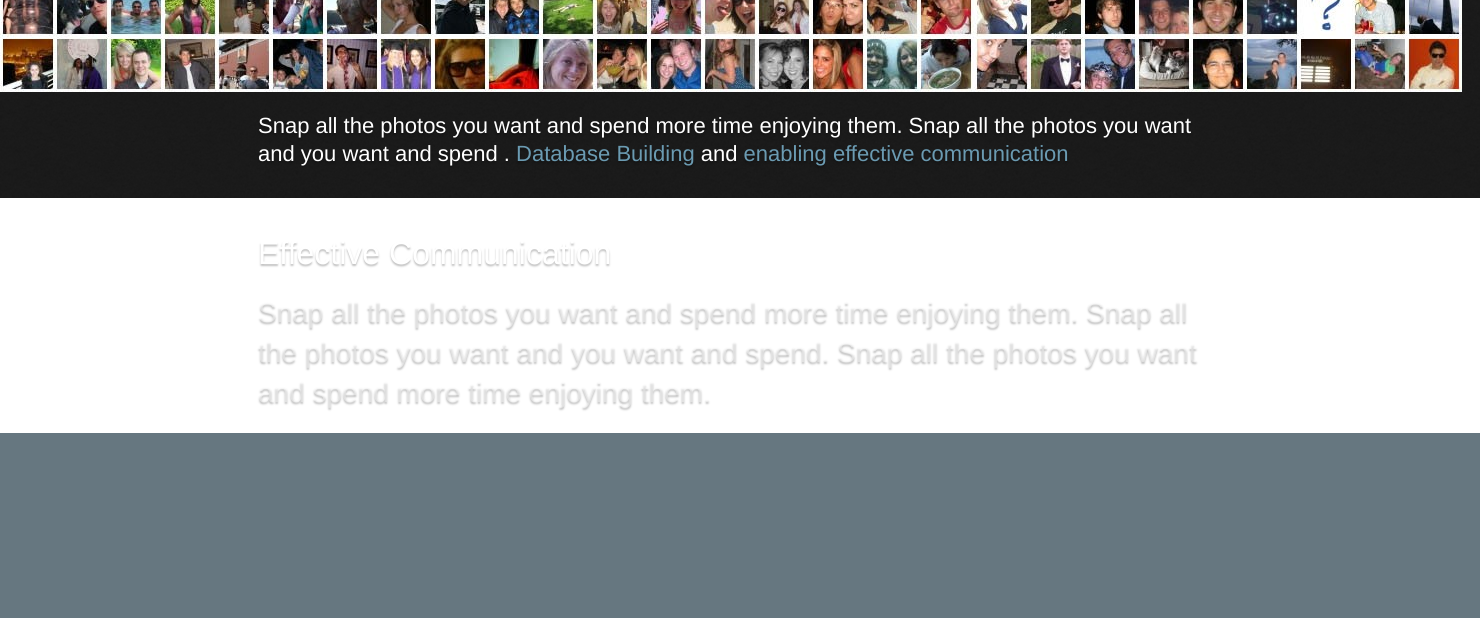
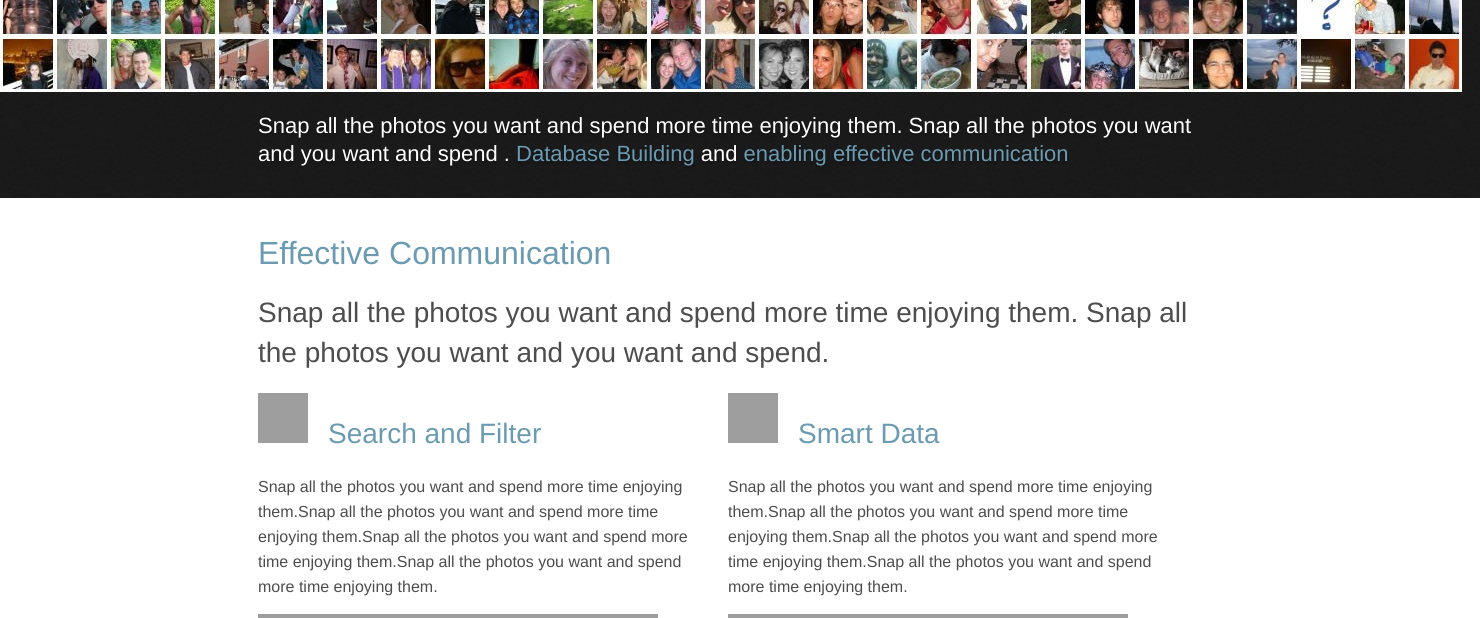
Before and after one commit to sriharimaneru/askra-repo, a Django app: template src/askra/templates/index.html in a window 1480 px wide. Shown: the part 2480-3098 px from the top of the page. Run offline with Django 3.2, Linux system fonts and the light colour scheme; the template is opened without the code that fills it, so the values that code supplies are empty; parts of the project's set-up code (start-up, migrations or seed data) failed here and were passed over; grey boxes are pictures that could not be loaded.

Commit message:
Added the Communication Section

```diff
--- a/src/askra/static/css/style.css
+++ b/src/askra/static/css/style.css
@@ -243,9 +243,50 @@ div#data-building {
 /************* END DATABASE BUILDING **************/
 
 
-div#communication-features {
-		background: #fff;
+/************* START COMMUNICATION **************/
+
+div#communication {
+	background: #fff;
+	text-shadow: none;
 }
+
+div#communication .section-title,div#communication p, div#communication .communication-section-subtitle{
+	color: #4D4D4D;
+}
+
+.communication-section-subtitle{
+	padding-bottom: 0px;
+}
+div#communication p{
+	line-height: 25px;
+	padding-bottom: 15px;
+}
+
+div#communication .section-title{
+	color: #6B9BB2;
+}
+
+.communication-feature{
+	width: 450px;
+	padding-right: 20px;
+	padding-bottom: 30px;
+}
+
+.communication-feature h2.section-subtitle{
+	color: #6B9BB2;
+}
+
+.communication-feature h2.section-subtitle img{
+	width: 50px;
+	height: 50px;
+	padding-right: 20px;
+}
+
+
+
+/************* END COMMUNICATION **************/
+
+
 
 div#about {
 	background: #667780;
--- a/src/askra/templates/index.html
+++ b/src/askra/templates/index.html
@@ -122,11 +122,32 @@ $(function(){
     <p class="continuation-text">Snap all the photos you want and spend more time enjoying them. Snap all the photos you want and you want and spend . <span> Database Building </span>and <span> enabling effective communication</span></p>
   </div>
 </div>
-<div id="communication-features">
+<div id="communication">
   <div class="section-content">
     <h2 class="section-title">Effective Communication</h2>
-    <h2 class="section-subtitle">Snap all the photos you want and spend more time enjoying them. Snap all the photos you want and you want and spend. Snap all the photos you want and spend more time enjoying them. </h2>
+    <h2 class="section-subtitle communication-section-subtitle">Snap all the photos you want and spend more time enjoying them. Snap all the photos you want and you want and spend. </h2>
+    <div id="communication-features-list">
+      <div class="communication-feature left">
+        <h2 class="section-subtitle"><span><img src="{{STATIC_URL}}img/extra_sharing.jpg">Search and Filter</h2>
+        <p>Snap all the photos you want and spend more time enjoying them.Snap all the photos you want and spend more time enjoying them.Snap all the photos you want and spend more time enjoying them.Snap all the photos you want and spend more time enjoying them.</p>
+        <img src="{{STATIC_URL}}img/extra_sharing.jpg">
+      </div>
+      <div class="communication-feature left">
+        <h2 class="section-subtitle"><span><img src="{{STATIC_URL}}img/extra_sharing.jpg">Smart Data</h2>
+        <p>Snap all the photos you want and spend more time enjoying them.Snap all the photos you want and spend more time enjoying them.Snap all the photos you want and spend more time enjoying them.Snap all the photos you want and spend more time enjoying them.</p>
+        <img src="{{STATIC_URL}}img/extra_sharing.jpg">
+      </div>
+      <div class="communication-feature left">
+        <h2 class="section-subtitle"><span><img src="{{STATIC_URL}}img/extra_sharing.jpg"></span>Privacy</h2>
+        <p>Snap all the photos you want and spend more time enjoying them.Snap all the photos you want and spend more time enjoying them.Snap all the photos you want and spend more time enjoying them.Snap all the photos you want and spend more time enjoying them.</p>
+      </div>
+      <div class="communication-feature left">
+        <h2 class="section-subtitle"><span><img src="{{STATIC_URL}}img/extra_sharing.jpg"></span>Spamming</h2>
+        <p>Snap all the photos you want and spend more time enjoying them.Snap all the photos you want and spend more time enjoying them.Snap all the photos you want and spend more time enjoying them.Snap all the photos you want and spend more time enjoying them.</p>
+      </div>
+    </div>
   </div>
+  <div class="cB"></div> <!-- For stake-holder that are floating to inherit the parent background-->
 </div>
 <div id="about">
 	<p style="padding-top:200px; padding-bottom:200px; font-size:40px; text-align:center; margin:0px;"; >About</p>
```
